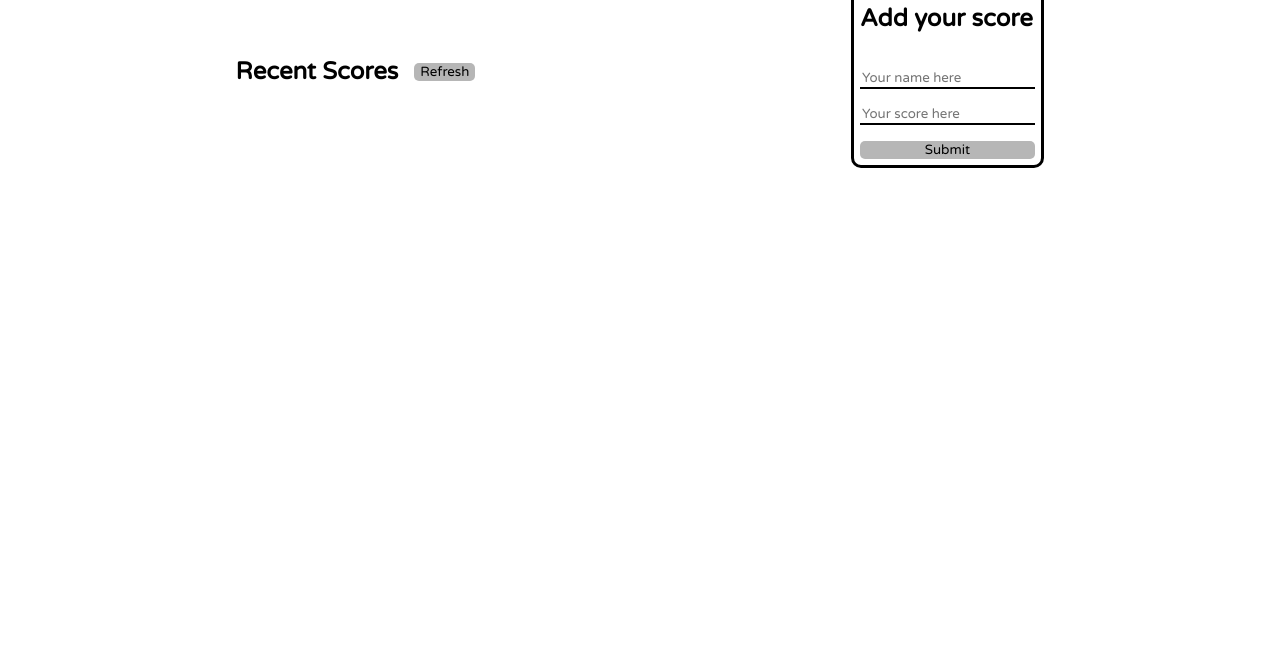
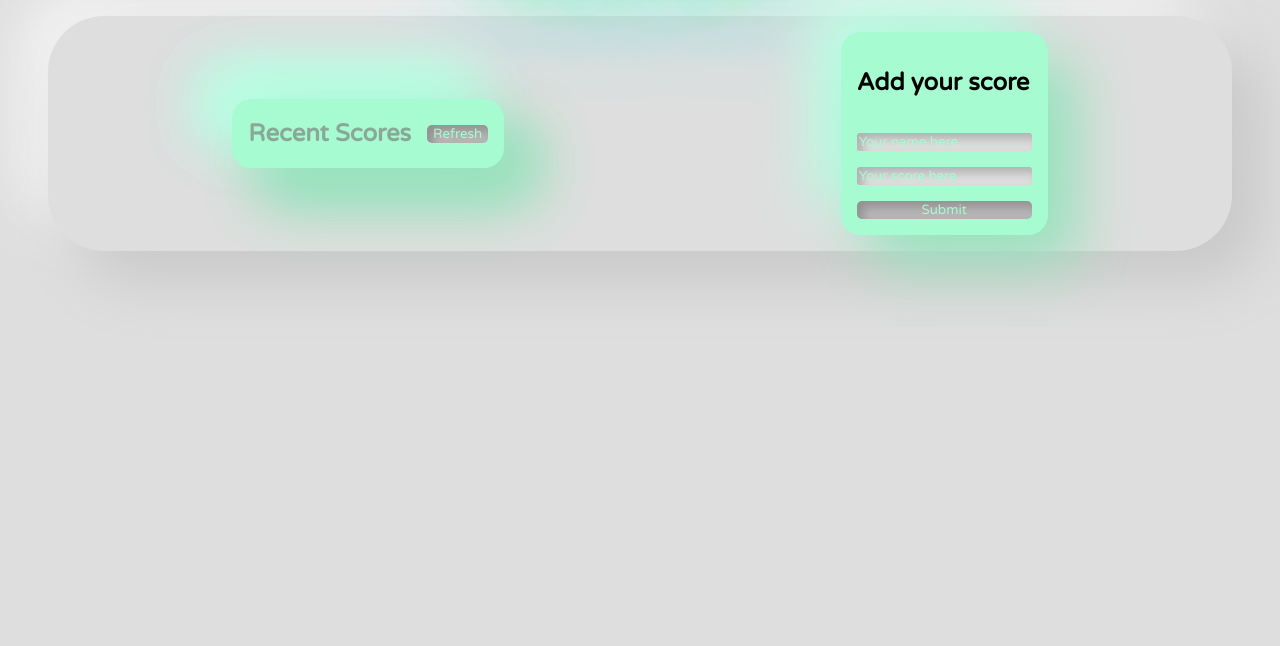
Before and after one commit to shuhad786/The-Leader-Board, a website built with webpack: page src/index.html in a window 1280 px wide. Shown: the part 154-800 px from the top of the page. Built offline with nearby package versions, Linux system fonts and the light colour scheme.

Commit message:
Added styling to the leaderboard

```diff
--- a/src/styles.css
+++ b/src/styles.css
@@ -7,34 +7,57 @@
 body {
   margin: 0;
   padding: 3em;
+  background: #dedede;
 }
 
 .header {
   display: flex;
   font-weight: bold;
+  font-size: 3em;
   justify-content: center;
+  color: #dedede;
+  text-shadow:
+    0 0 7px #fff,
+    0 0 10px #fff,
+    0 0 21px #fff,
+    0 0 42px #75ffb7,
+    0 0 82px #75ffb7,
+    0 0 92px #75ffb7,
+    0 0 102px #75ffb7,
+    0 0 151px #75ffb7;
 }
 
 .page {
   display: flex;
   justify-content: space-around;
   align-items: center;
+  border-radius: 56px;
+  background: #dedede;
+  box-shadow: 29px 29px 58px #c8c8c8, -29px -29px 58px #f4f4f4;
+  padding: 1em;
 }
 
 .scoreDisplay {
   display: flex;
   flex-direction: column;
   justify-content: center;
+  border-radius: 20px;
+  background: #a7fbd0;
+  box-shadow: 29px 29px 58px #96e2bb, -29px -29px 58px #b8ffe5;
 }
 
 .scoreBoard {
   display: flex;
   align-items: center;
   gap: 1em;
+  padding: 0 1em 0 1em;
+  border-radius: 20px;
+  background: #a7fbd0;
+  box-shadow: 29px 29px 58px #96e2bb, -29px -29px 58px #b8ffe5;
 }
 
 .recentScoresHeader {
-  color: black;
+  color: #7a7a7aa4;
 }
 
 .refreshBtn {
@@ -42,6 +65,8 @@ body {
   border-radius: 5px;
   border: none;
   outline: none;
+  color: #a7fbd0;
+  box-shadow: inset 6px 6px 10px 0 rgba(0, 0, 0, 0.2);
 }
 
 .scoreBoardContainer {
@@ -54,26 +79,35 @@ body {
   display: flex;
   flex-direction: column;
   gap: 1em;
-  border: 3px solid black;
-  border-radius: 10px;
-  padding: 0.4em;
+  padding: 1em 1em 1em 1em;
   height: min-content;
+  border-radius: 20px;
+  background: #a7fbd0;
+  box-shadow: 29px 29px 58px #96e2bb, -29px -29px 58px #b8ffe5;
 }
 
 .addYourScoreHeader {
   color: black;
 }
 
+::placeholder {
+  color: #a7fbd0;
+}
+
 .nameInput {
-  color: black;
+  color: #a7fbd0;
   border: none;
-  border-bottom: black solid 2px;
+  border-radius: 3px;
+  background-color: #dedede;
+  box-shadow: inset 6px 6px 10px 0 rgba(0, 0, 0, 0.2);
 }
 
 .scoreInput {
-  color: black;
+  color: #a7fbd0;
   border: none;
-  border-bottom: black solid 2px;
+  background-color: #dedede;
+  border-radius: 3px;
+  box-shadow: inset 6px 6px 10px 0 rgba(0, 0, 0, 0.2);
 }
 
 .submitBtn {
@@ -81,12 +115,12 @@ body {
   border-radius: 5px;
   border: none;
   outline: none;
+  color: #a7fbd0;
+  box-shadow: inset 6px 6px 10px 0 rgba(0, 0, 0, 0.2);
 }
 
 .scoreBoardItem {
   display: flex;
-  border: solid black 2px;
-  width: 15em;
   justify-content: space-between;
   padding: 0.2em;
 }
```
